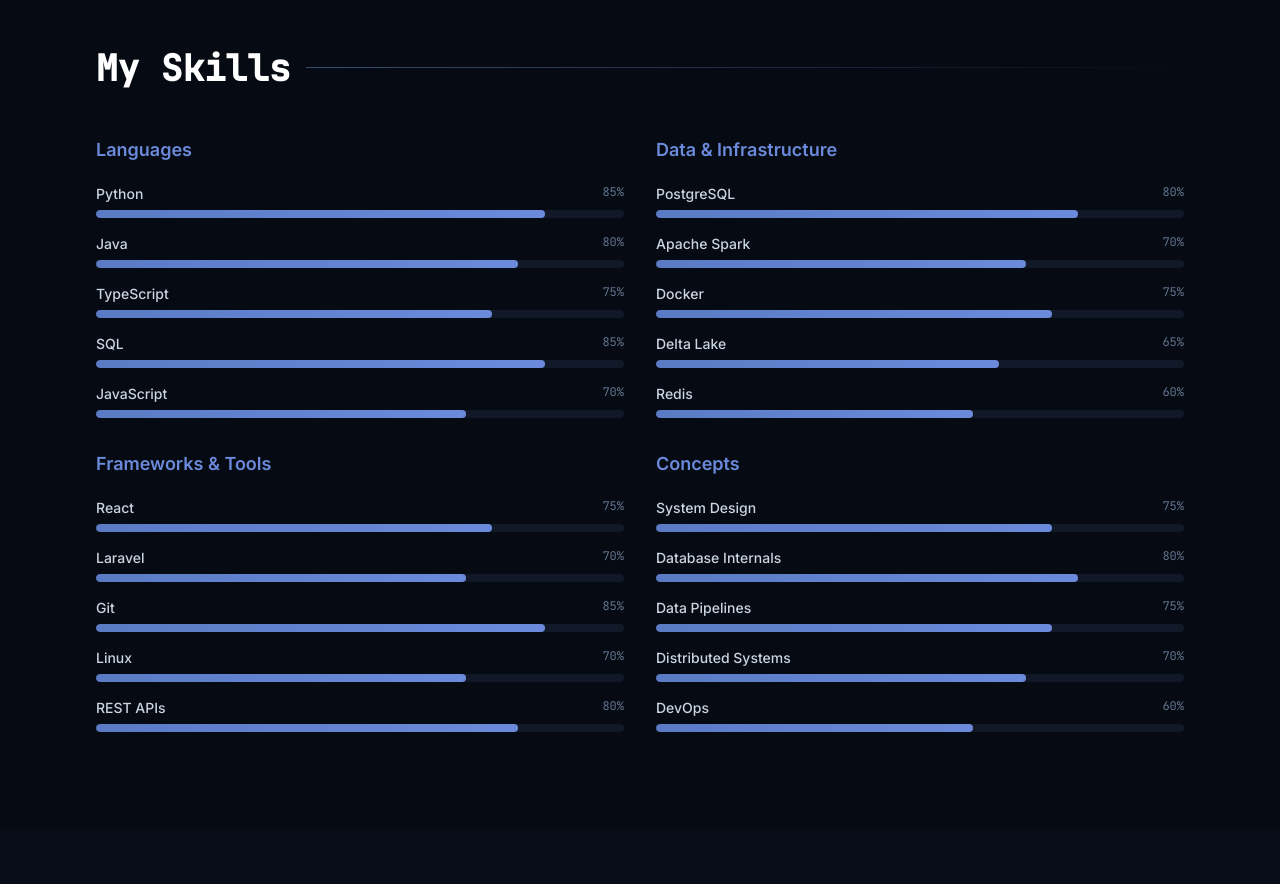
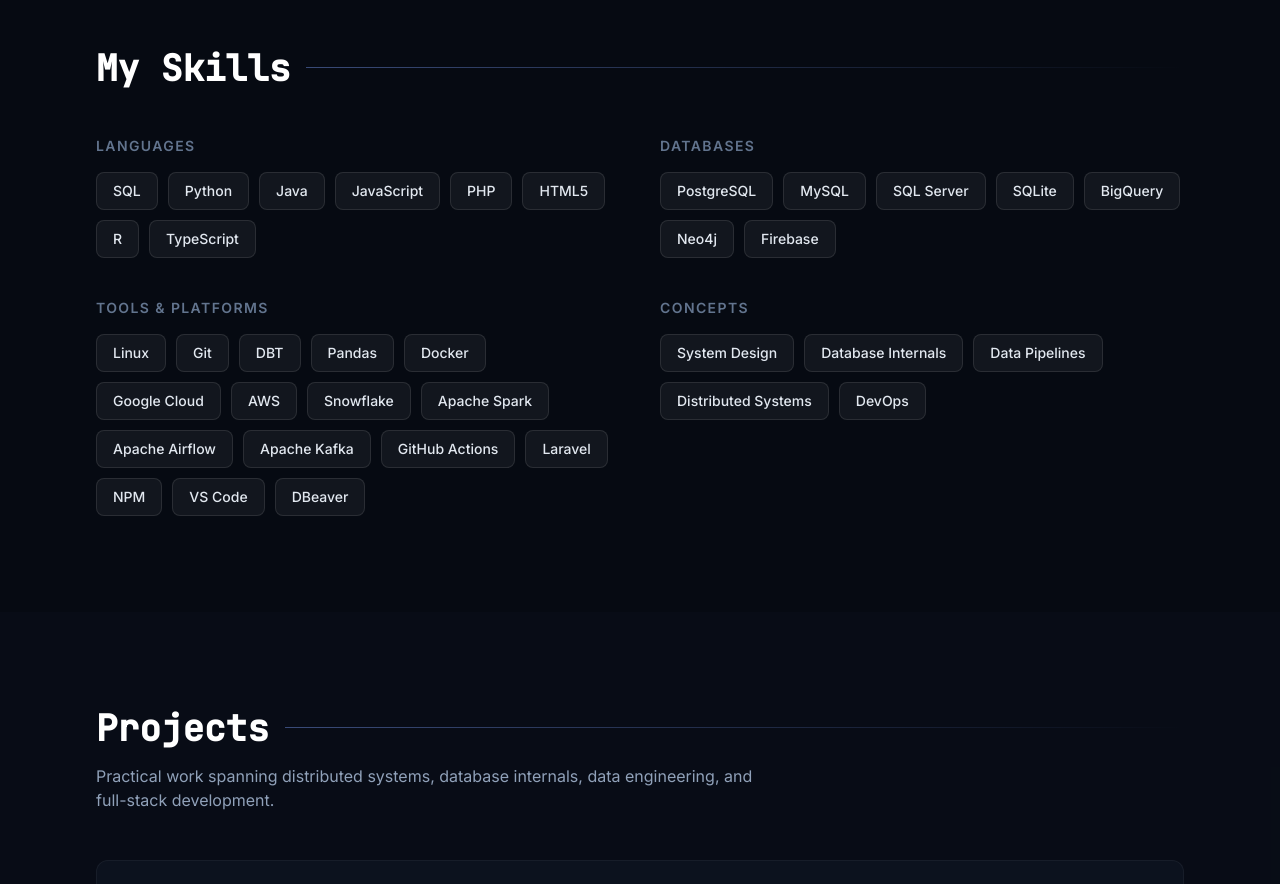
Before and after one commit to luthfan-ap/portfolio-web, a React (Vite) app: page / in a window 1280 px wide. Shown: the part 1520-2404 px from the top of the page. Built offline with nearby package versions, Linux system fonts and the light colour scheme.

Commit message:
Update: Removed percentages from the Skills section

```diff
--- a/src/components/Skills.tsx
+++ b/src/components/Skills.tsx
@@ -12,30 +12,20 @@
                     <div className="h-px flex-1 bg-gradient-to-r from-primary-400/50 to-transparent" />
                 </div>
 
-                <div className="grid grid-cols-1 md:grid-cols-2 gap-8">
+                <div className="grid grid-cols-1 md:grid-cols-2 gap-10">
                     {skills.map((category) => (
                         <div key={category.category}>
-                            <h3 className="text-lg font-semibold text-primary-400 mb-5">
+                            <h3 className="text-sm font-semibold text-slate-500 uppercase tracking-widest mb-4">
                                 {category.category}
                             </h3>
-                            <div className="space-y-4">
+                            <div className="flex flex-wrap gap-2.5">
                                 {category.items.map((skill) => (
-                                    <div key={skill.name}>
-                                        <div className="flex justify-between mb-1.5">
-                                            <span className="text-sm font-medium text-slate-300">
-                                                {skill.name}
-                                            </span>
-                                            <span className="text-xs text-slate-500 font-mono">
-                                                {skill.level}%
-                                            </span>
-                                        </div>
-                                        <div className="w-full h-2 bg-surface-800 rounded-full overflow-hidden">
-                                            <div
-                                                className="h-full rounded-full bg-gradient-to-r from-primary-500 to-primary-400 transition-all duration-700"
-                                                style={{ width: `${skill.level}%` }}
-                                            />
-                                        </div>
-                                    </div>
+                                    <span
+                                        key={skill}
+                                        className="px-4 py-2 text-sm font-medium text-slate-200 bg-white/5 border border-white/10 rounded-lg hover:border-primary-400/40 hover:text-primary-300 hover:bg-primary-400/5 transition-all cursor-default"
+                                    >
+                                        {skill}
+                                    </span>
                                 ))}
                             </div>
                         </div>
--- a/src/data/skills.ts
+++ b/src/data/skills.ts
@@ -1,47 +1,23 @@
 export interface SkillCategory {
     category: string;
-    items: { name: string; level: number }[]; // level 0-100
+    items: string[];
 }
 
 export const skills: SkillCategory[] = [
     {
         category: "Languages",
-        items: [
-            { name: "Python", level: 85 },
-            { name: "Java", level: 80 },
-            { name: "TypeScript", level: 75 },
-            { name: "SQL", level: 85 },
-            { name: "JavaScript", level: 70 },
-        ],
+        items: ["SQL", "Python", "Java", "JavaScript", "PHP", "HTML5", "R", "TypeScript"],
     },
     {
-        category: "Data & Infrastructure",
-        items: [
-            { name: "PostgreSQL", level: 80 },
-            { name: "Apache Spark", level: 70 },
-            { name: "Docker", level: 75 },
-            { name: "Delta Lake", level: 65 },
-            { name: "Redis", level: 60 },
-        ],
+        category: "Databases",
+        items: ["PostgreSQL", "MySQL", "SQL Server", "SQLite", "BigQuery", "Neo4j", "Firebase"],
     },
     {
-        category: "Frameworks & Tools",
-        items: [
-            { name: "React", level: 75 },
-            { name: "Laravel", level: 70 },
-            { name: "Git", level: 85 },
-            { name: "Linux", level: 70 },
-            { name: "REST APIs", level: 80 },
-        ],
+        category: "Tools & Platforms",
+        items: ["Linux", "Git", "DBT", "Pandas", "Docker", "Google Cloud", "AWS", "Snowflake", "Apache Spark", "Apache Airflow", "Apache Kafka", "GitHub Actions", "Laravel", "NPM", "VS Code", "DBeaver"],
     },
     {
         category: "Concepts",
-        items: [
-            { name: "System Design", level: 75 },
-            { name: "Database Internals", level: 80 },
-            { name: "Data Pipelines", level: 75 },
-            { name: "Distributed Systems", level: 70 },
-            { name: "DevOps", level: 60 },
-        ],
+        items: ["System Design", "Database Internals", "Data Pipelines", "Distributed Systems", "DevOps"],
     },
 ];
```
